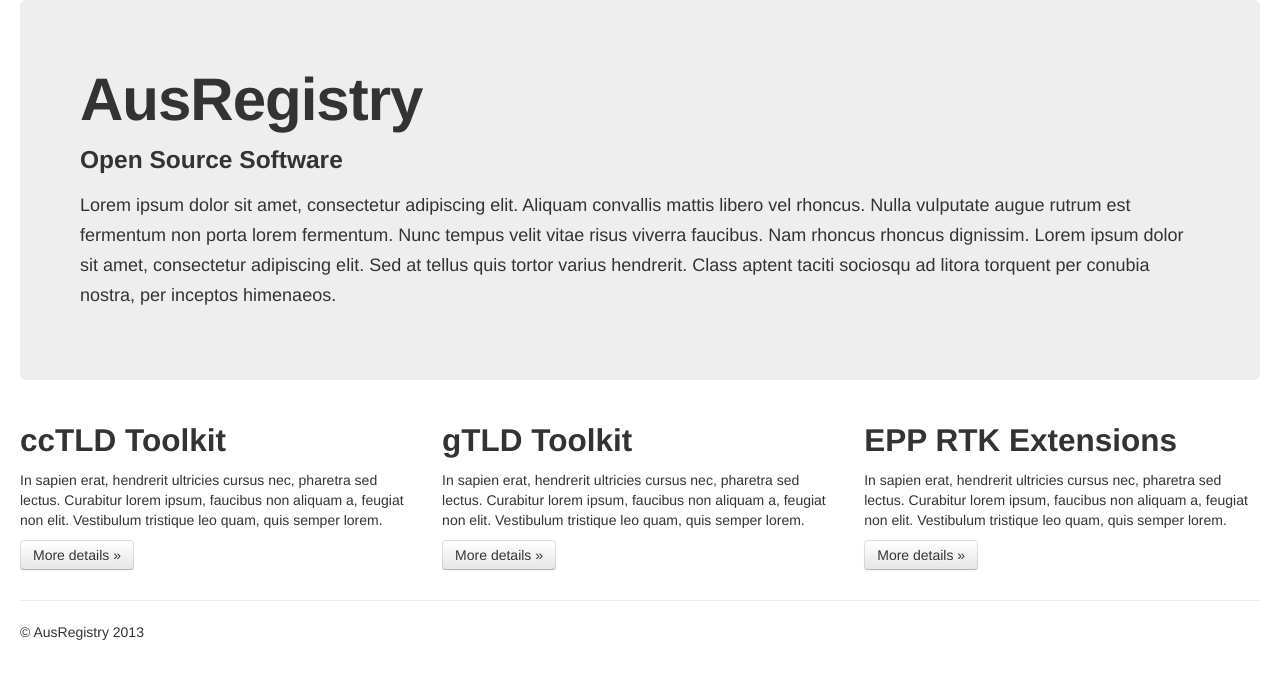
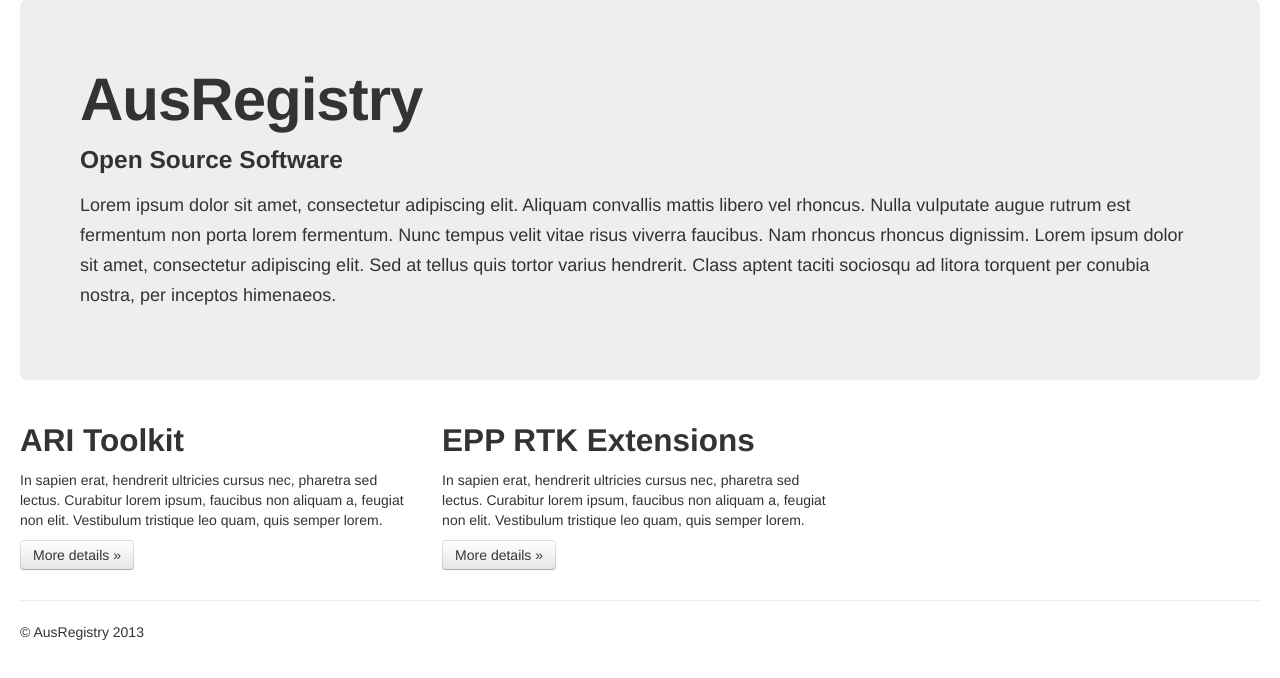
Before and after one commit to NeustarRegistry/docs-staging, a plain HTML site: page index.html in a window 1280 px wide. Drawn offline with Linux system fonts and the light colour scheme.

Commit message:
Reference that there is only one aritoolkit

```diff
--- a/index.html
+++ b/index.html
@@ -27,20 +27,12 @@
                     </div>
                     <div class="row-fluid">
                         <div class="span4">
-                            <h2>ccTLD Toolkit</h2>
+                            <h2>ARI Toolkit</h2>
                             <p>
                                 In sapien erat, hendrerit ultricies cursus nec, pharetra sed lectus. Curabitur lorem
                                 ipsum, faucibus non aliquam a, feugiat non elit. Vestibulum tristique leo quam, quis semper lorem.
                             </p>
-                            <p><a class="btn" href="https://github.com/ausregistry/ari-toolkit/tree/cctld">More details &raquo;</a></p>
-                        </div>
-                        <div class="span4">
-                            <h2>gTLD Toolkit</h2>
-                            <p>
-                                In sapien erat, hendrerit ultricies cursus nec, pharetra sed lectus. Curabitur lorem
-                                ipsum, faucibus non aliquam a, feugiat non elit. Vestibulum tristique leo quam, quis semper lorem.
-                            </p>
-                            <p><a class="btn" href="https://github.com/ausregistry/ari-toolkit/tree/gtld">More details &raquo;</a></p>
+                            <p><a class="btn" href="https://github.com/ausregistry/ari-toolkit">More details &raquo;</a></p>
                         </div>
                         <div class="span4">
                             <h2>EPP RTK Extensions</h2>
```
